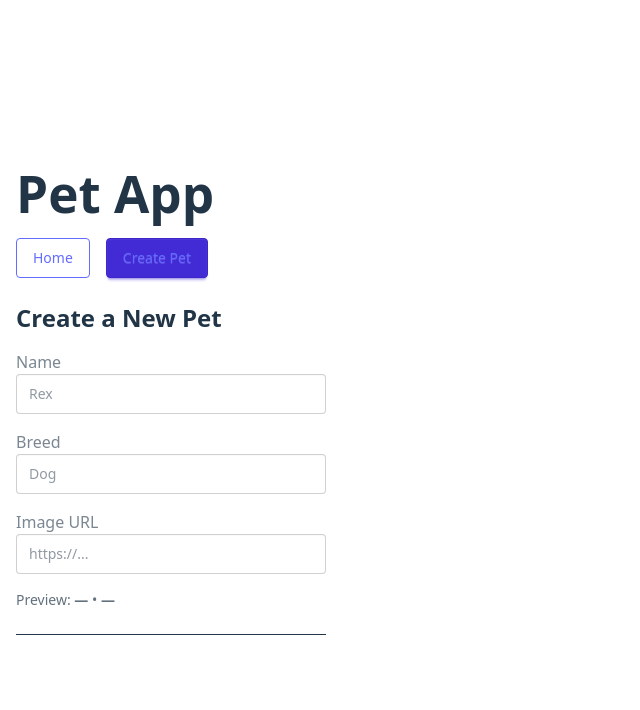
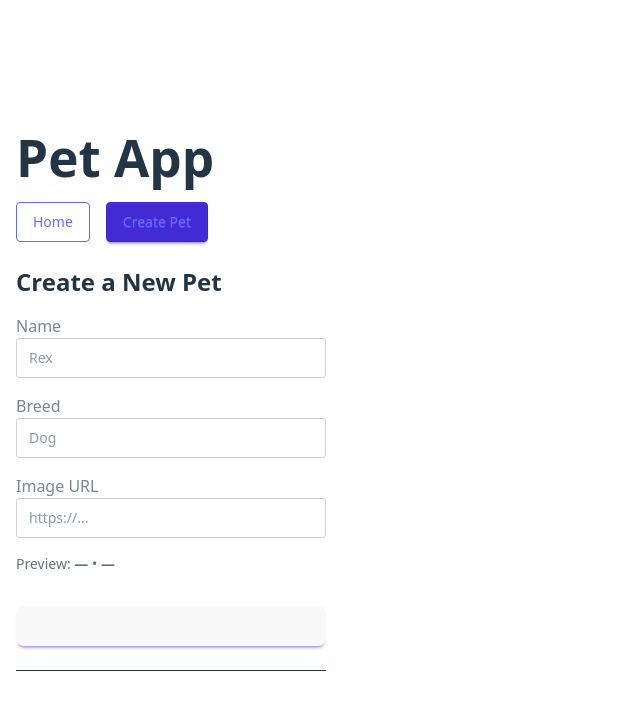
Before and after one commit to OleksandrDarchyk/my-pet-shop, a React (Vite) app: page /create in a window 1280 px wide. Shown: the top 710 px of the page, without its empty margins (0-640 px from the left). Built offline with nearby package versions, Linux system fonts and the light colour scheme.

Commit message:
1.Btn create test sabmit

```diff
--- a/src/pages/CreatePet.tsx
+++ b/src/pages/CreatePet.tsx
@@ -4,6 +4,10 @@ export default function CreatePet() {
     const [name, setName] = useState("");
     const [breed, setBreed] = useState("");
     const [imgurl, setImgurl] = useState("");
+
+    function handleSubmit() {
+        console.log("Creating pet", { name, breed, imgurl });
+    }
 
     return (
         <div className="space-y-4 max-w-md">
@@ -52,6 +56,9 @@ export default function CreatePet() {
             {imgurl && (
                 <img src={imgurl} alt="preview" className="rounded border max-w-xs" />
             )}
+
+            <button className="btn btn-primary w-full mt-4"
+            onClick={handleSubmit}></button>
         </div>
     );
 }
```
